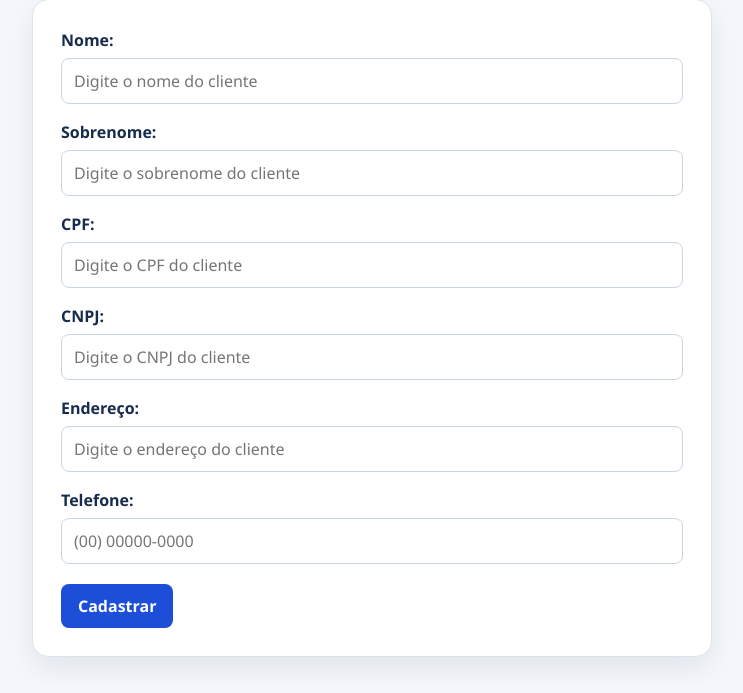
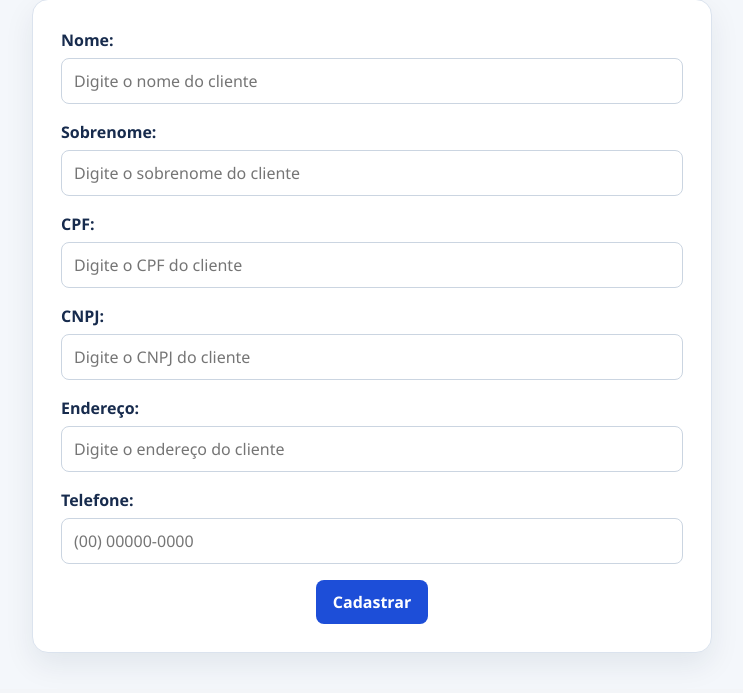
Before and after one commit to P-ayres/car-rent, a Django app: page /clientes/cadastrar/ in a window 1280 px wide. Shown: the part 157-850 px from the top of the page, without its empty margins (268-1011 px from the left). After the commit the page ends 814 px from the top, so only its background shows below. Run offline with Django 5.2, Linux system fonts and the light colour scheme; the visitor is signed in with stand-in values (Sample User, id 1).

Commit message:
Centraliza botoes na interface

```diff
--- a/car-rent/locacao/static/css/styles.css
+++ b/car-rent/locacao/static/css/styles.css
@@ -360,6 +360,12 @@ input[type="submit"]:disabled {
     margin-top: 4px;
 }
 
+.form-container form > button,
+.form-container form > input[type="submit"] {
+    display: flex;
+    margin: 4px auto 0;
+}
+
 /* Alerts */
 .messages {
     width: min(100% - 32px, 1200px);
@@ -705,11 +711,6 @@ th {
     text-align: center;
 }
 
-.login-card form > button {
-    display: flex;
-    margin: 4px auto 0;
-}
-
 .login-error {
     margin: 14px 0 0;
     color: var(--perigo);
```
